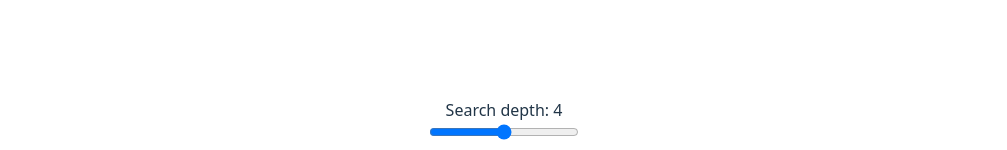
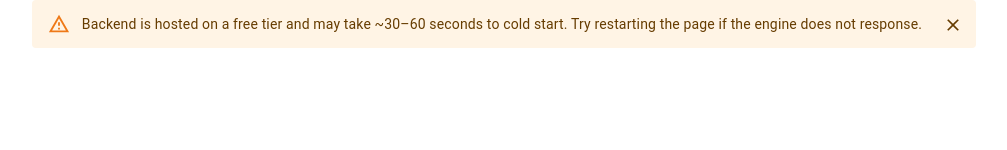
Before and after one commit to NgoHoangNhatMinh/awesome-possum-bot-frontend, a React (Vite) app: page / in a window 1280 px wide. Shown: the top 150 px of the page, without its empty margins (136-1143 px from the left). Built offline with nearby package versions, Linux system fonts and the light colour scheme; no server answers.

Commit message:
Added warning for backend cold start.

```diff
--- a/package.json
+++ b/package.json
@@ -10,6 +10,9 @@
     "preview": "vite preview"
   },
   "dependencies": {
+    "@emotion/react": "^11.14.0",
+    "@emotion/styled": "^11.14.1",
+    "@mui/material": "^7.3.6",
     "axios": "^1.9.0",
     "chess.js": "^1.3.1",
     "react": "^19.1.0",
--- a/src/App.tsx
+++ b/src/App.tsx
@@ -3,9 +3,11 @@ import "./App.css";
 import { Chessboard } from "react-chessboard";
 import { Chess } from "chess.js";
 import axios from "axios";
+import Alert from "@mui/material/Alert";
 
 function App() {
   const BACKEND_URL = import.meta.env.VITE_BACKEND_URL;
+  const [warning, setWarning] = useState(true);
   const [previousState, setPreviousState] = useState(new Chess());
   const [game, setGame] = useState(new Chess());
   const [isWaitingForMove, setIsWaitingForMove] = useState(false);
@@ -72,6 +74,17 @@ function App() {
 
   return (
     <>
+      {warning && (
+        <Alert
+          severity="warning"
+          onClose={() => {
+            setWarning(() => false);
+          }}
+        >
+          Backend is hosted on a free tier and may take ~30–60 seconds to cold
+          start. Try restarting the page if the engine does not response.
+        </Alert>
+      )}
       <div className="container">
         <label htmlFor="">
           Search depth: {depth}
```
Also changed, not shown: 1 other file (tests, documents, lock files or other folders).
